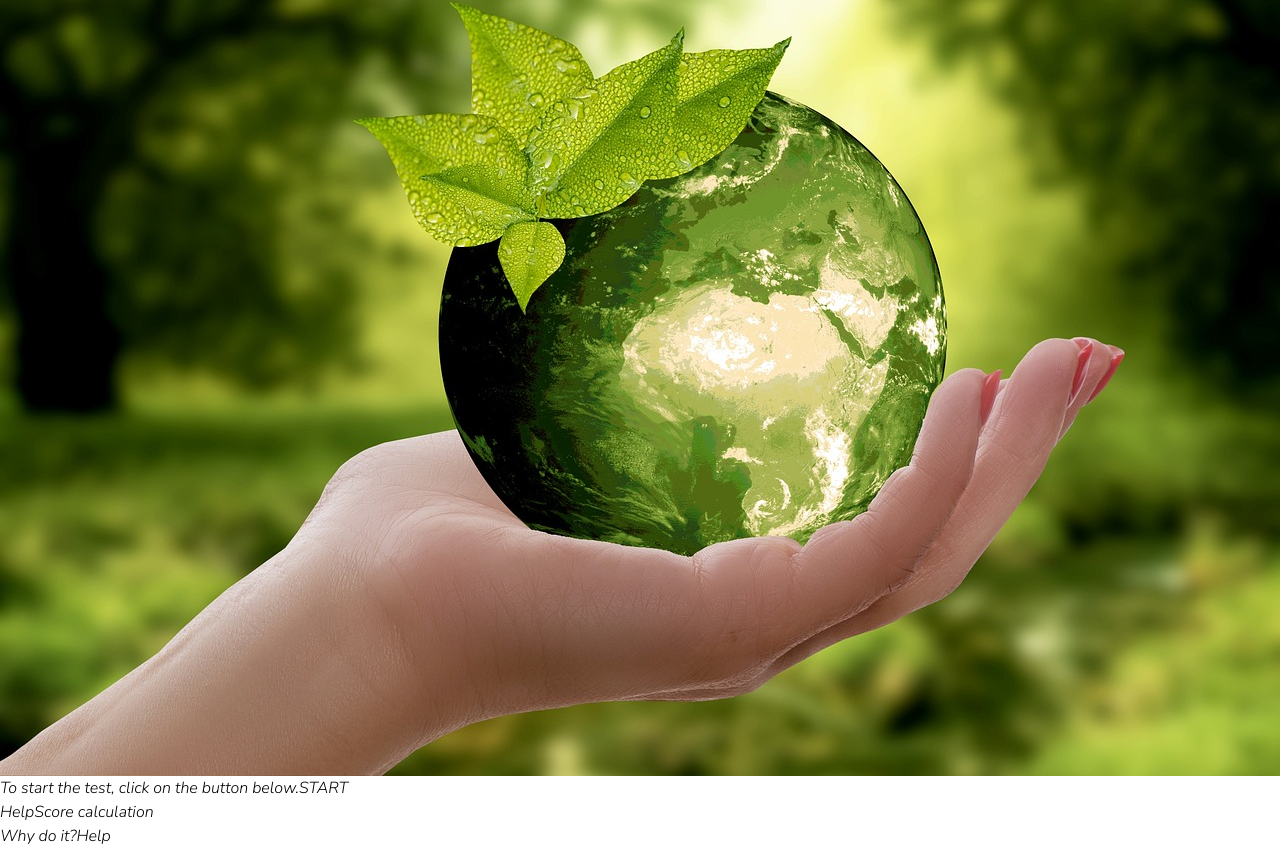
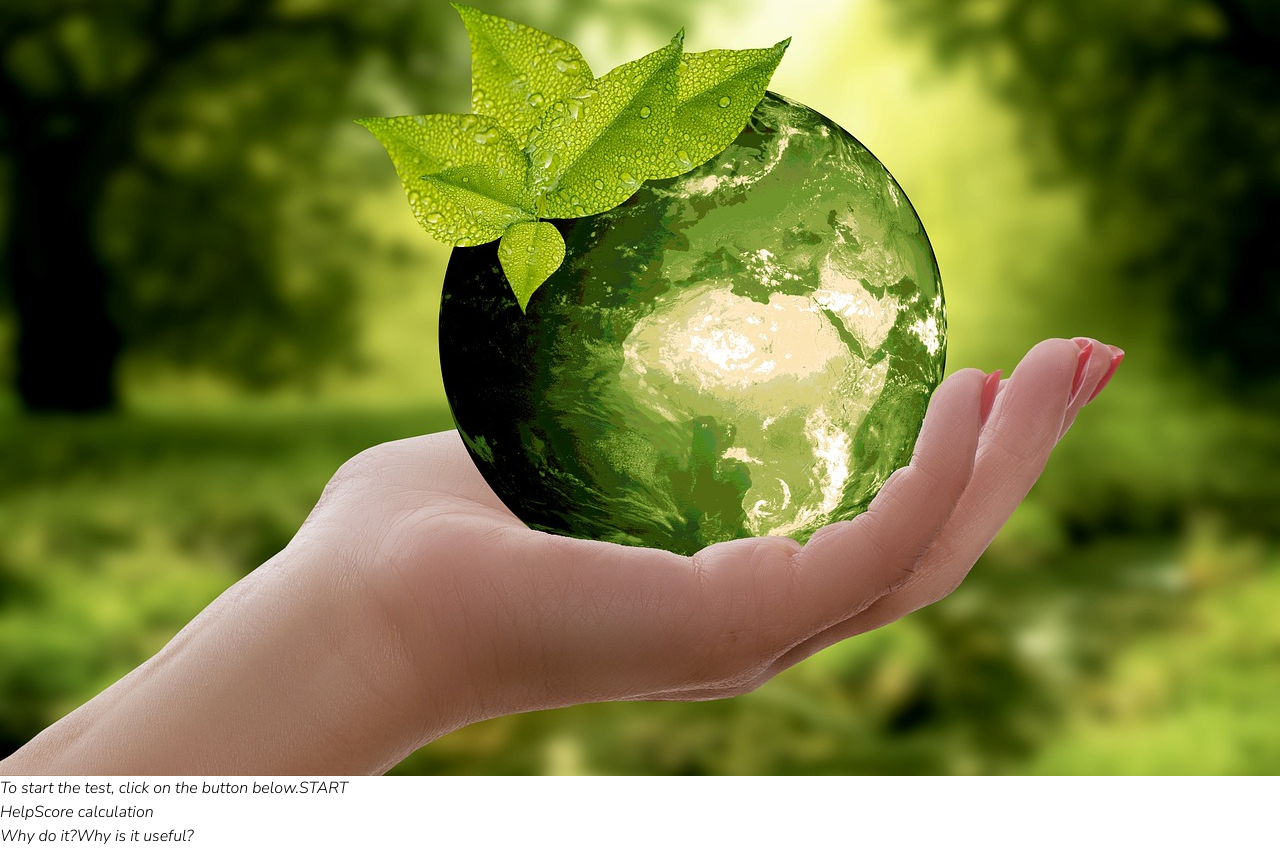
Before and after one commit to David92p/ImpactFood, a React (Vite) app: page / in a window 1280 px wide. Shown: the part 887-1735 px from the top of the page. Built offline with nearby package versions, Linux system fonts and the light colour scheme.

Commit message:
Fixed dynamic  value

```diff
--- a/src/components/header/Header.tsx
+++ b/src/components/header/Header.tsx
@@ -26,7 +26,7 @@ const Header: React.FC = () => {
       </div>
       <label
         className={`${
-          context?.darkMode ? "bg-green-200" : "bg-green-400"
+          context?.darkMode ? "bg-green-300" : "bg-green-400"
         } relative w-16 h-8 rounded-full`}
       >
         <input
--- a/src/components/home/Home.tsx
+++ b/src/components/home/Home.tsx
@@ -57,7 +57,7 @@ const Home: React.FC = () => {
                   : " bg-green-400 hover:bg-green-500"
               }`}
             >
-              { context.language === "ENG" ? "BACK" : "TORNA" }
+              {context.language === "ENG" ? "BACK" : "TORNA"}
               <IoIosArrowBack />
             </button>
           </div>
@@ -148,7 +148,7 @@ const Home: React.FC = () => {
                     : "bg-green-300 hover:bg-green-400"
                 }`}
               >
-                {stateHome.btnDocumentation[0]}
+                {stateHome.btnDocumentation[3]}
               </button>
             </div>
           </>
```
